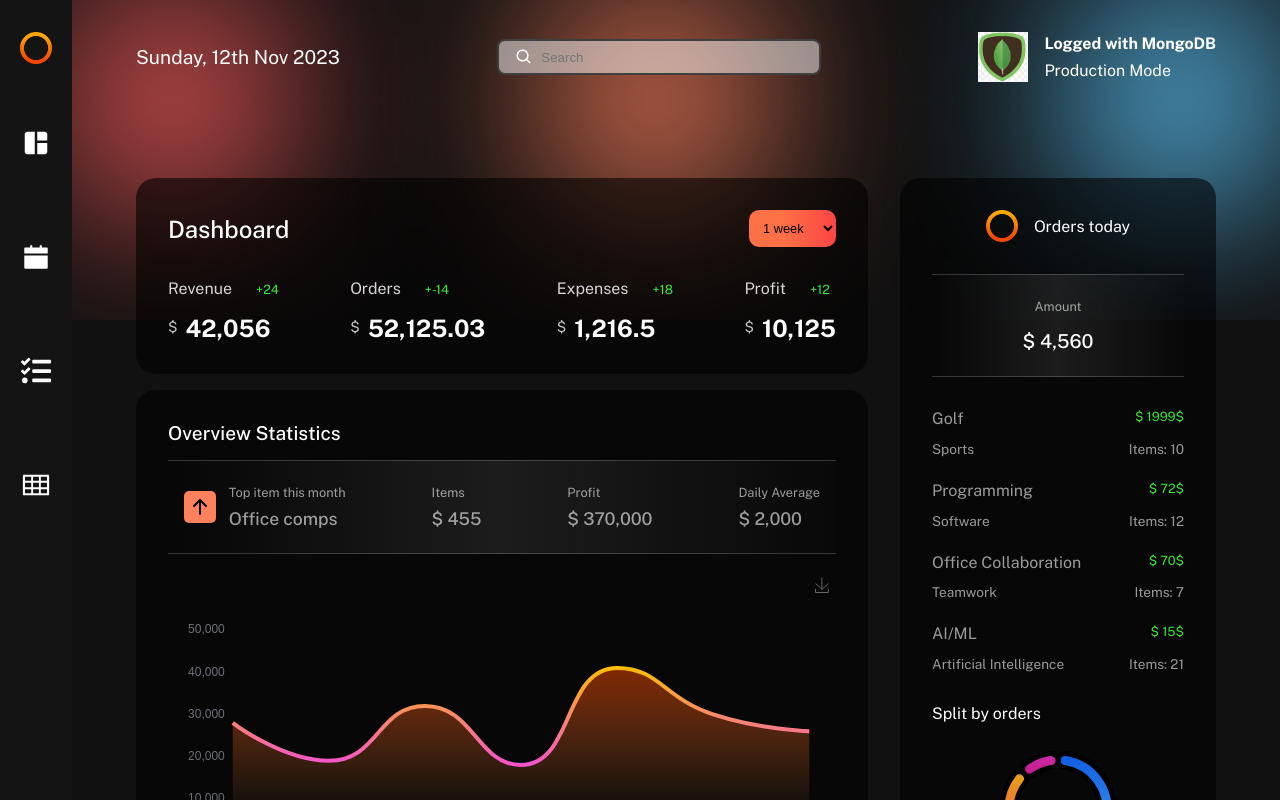
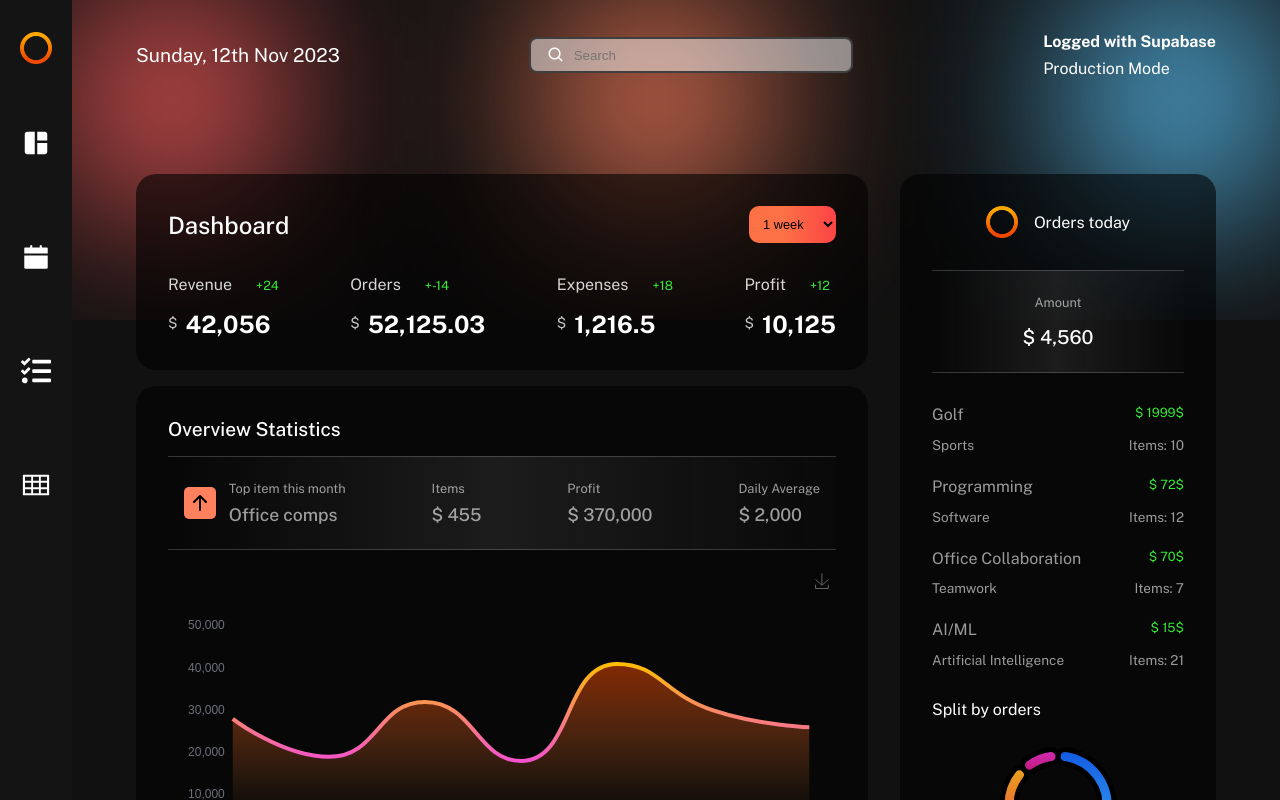
Before and after one commit to git-codeninjax700/dynadash, a React (Vite) app: page /dashboard in a window 1280 px wide. Built offline with nearby package versions, Linux system fonts and the light colour scheme.

Commit message:
Update Layout.jsx

```diff
--- a/src/components/Layout/Layout.jsx
+++ b/src/components/Layout/Layout.jsx
@@ -35,9 +35,8 @@ const Layout = () => {
           </div>
 
           <div className={css.profile}>
-          <img src="/public/Mongo.png" alt="person image" />
           <div className={css.details}>
-              <span>Logged with MongoDB</span>
+              <span>Logged with Supabase</span>
               <span>Production Mode</span>
             </div>
           </div>
```
